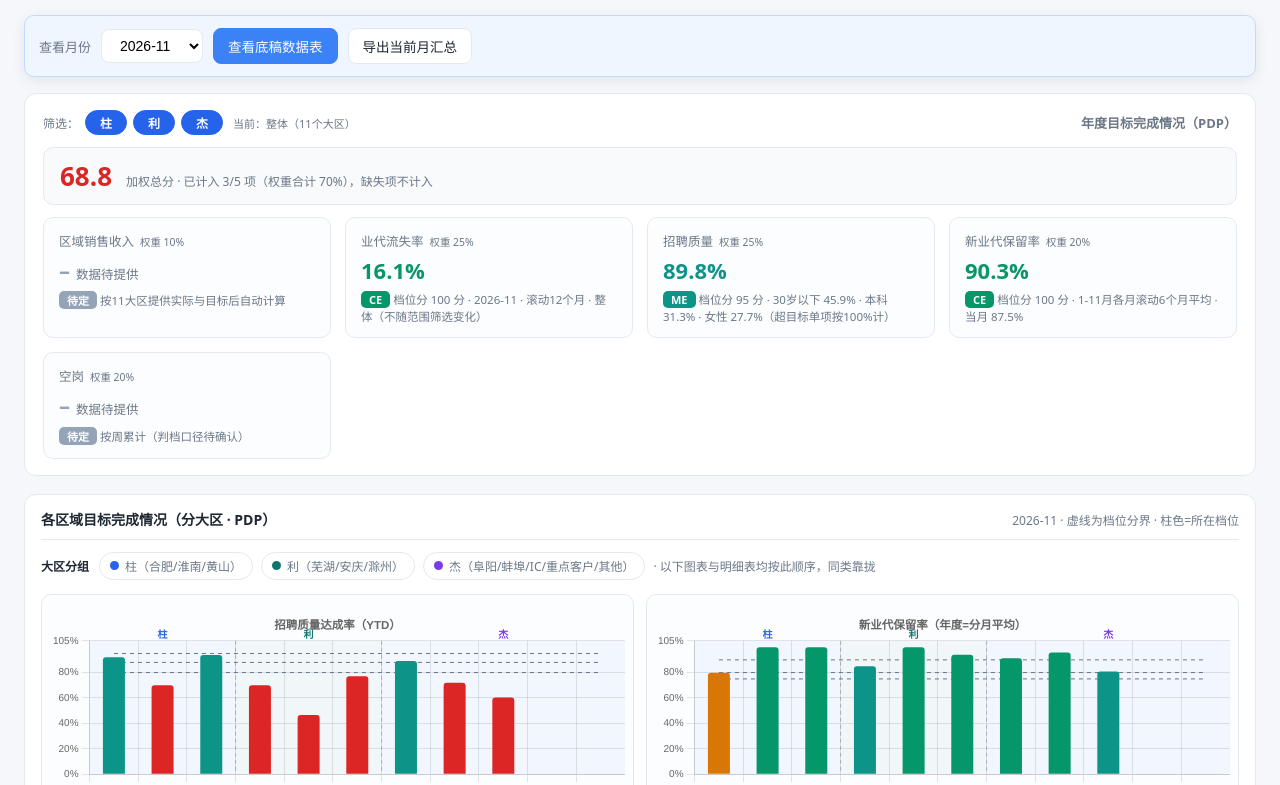
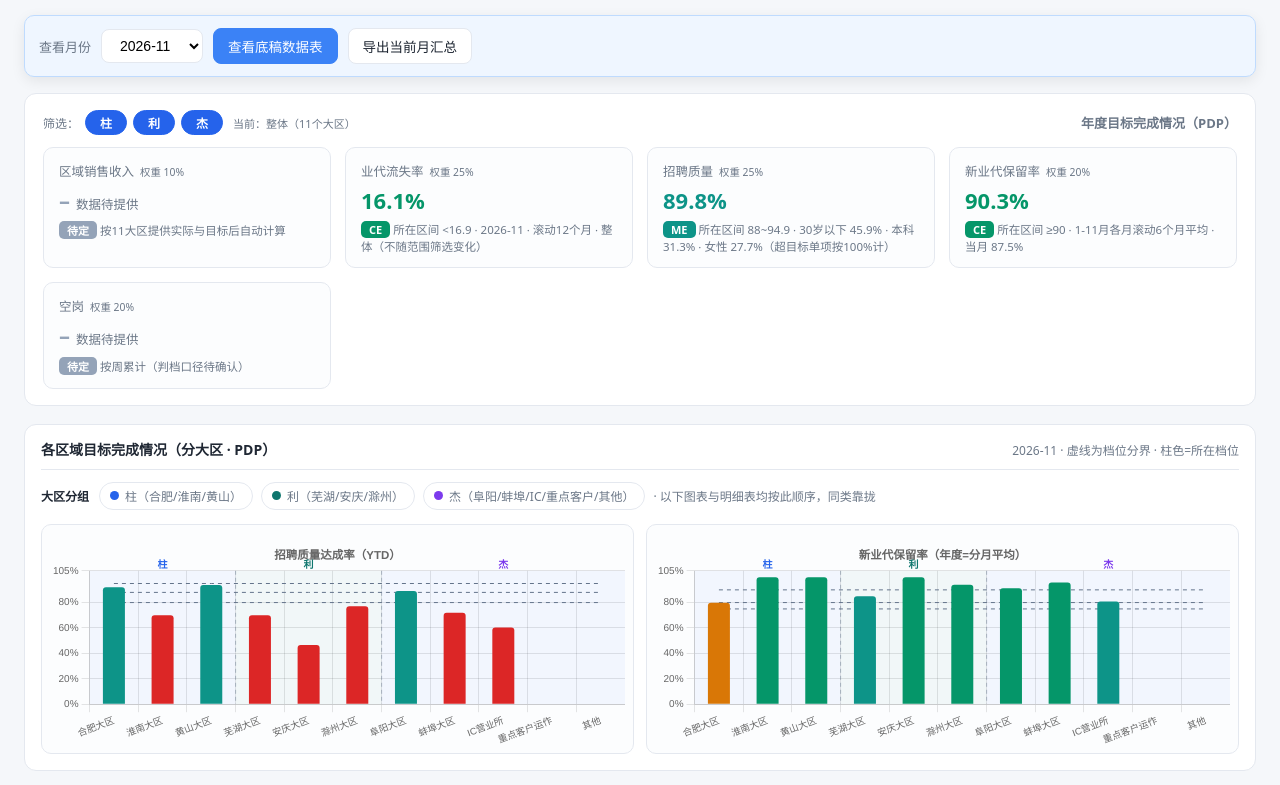
Before and after one commit to guan112233/recruitment-dashboard, a plain HTML site: page index.html in a window 1280 px wide. Shown: the part 77-862 px from the top of the page. Drawn offline with Linux system fonts and the light colour scheme.

Commit message:
PDP: remove band scores & weighted total, show band ranges only

```diff
--- a/index.html
+++ b/index.html
@@ -118,9 +118,6 @@ footer{text-align:center;color:var(--sub);font-size:12px;margin-top:8px}
 .pdp-filter-hint{font-size:11px;color:var(--sub);margin-left:4px}
 .pdp-chip{border:1px solid var(--line);background:#f1f5f9;border-radius:999px;padding:3px 14px;font-size:12px;cursor:pointer;color:var(--txt)}
 .pdp-chip.active{background:#2563eb;border-color:#2563eb;color:#fff;font-weight:600}
-.pdp-score{display:flex;align-items:baseline;gap:14px;border:1px solid var(--line);border-radius:10px;background:#f8fafc;padding:10px 16px;margin-bottom:12px}
-.pdp-score .ps-big{font-size:26px;font-weight:800}
-.pdp-score .ps-sub{font-size:12px;color:var(--sub);line-height:1.5}
 .band{display:inline-block;border-radius:5px;padding:1px 8px;font-size:11px;font-weight:700;color:#fff}
 .band-CE{background:#059669}.band-ME{background:#0d9488}.band-MR{background:#d97706}.band-MM{background:#dc2626}.band-NA{background:#94a3b8}
 .target-grid{display:grid;grid-template-columns:repeat(auto-fit,minmax(240px,1fr));gap:14px}
@@ -151,7 +148,7 @@ footer{text-align:center;color:var(--sub);font-size:12px;margin-top:8px}
 <header>
   <div>
     <h1>📊 关键指标数据看板</h1>
-    <div class="meta">数据源：底稿数据.xlsx · 生成时间：2026-11-25 14:39 · 每月更新数据后重新生成即可</div>
+    <div class="meta">数据源：底稿数据.xlsx · 生成时间：2026-11-25 14:55 · 每月更新数据后重新生成即可</div>
   </div>
 </header>
 
@@ -174,7 +171,6 @@ footer{text-align:center;color:var(--sub);font-size:12px;margin-top:8px}
     </div>
     <span class="targets-title">年度目标完成情况（PDP）</span>
   </div>
-  <div class="pdp-score" id="pdpScore"></div>
   <div class="target-grid" id="targetGrid"></div>
 </div>
 
@@ -216,7 +212,7 @@ footer{text-align:center;color:var(--sub);font-size:12px;margin-top:8px}
 <li><b>30岁以下人员</b>＝当月新聘且小于30岁（不含转岗、不含离职）；占比分母为新聘总人数</li>
 <li><b>YTD</b>＝当年累计招聘 − 当年累计离职（离职判定：离职时间≤当月月末）。各指标扣减口径：YTD新聘女性＝累计招聘女性业代−累计离职女性业代；YTD本科＝累计招聘本科业代−累计离职本科业代；<b>YTD30岁以下＝累计招聘30岁以下(不含转岗) − 累计离职30岁以下(不含转岗)</b>；<b>YTD30岁以下占比＝YTD30岁以下人数 ÷ YTD招聘总人数(不含转岗、扣减累计离职、不含当月入职当月离职)</b>；YTD业代招聘总数＝累计新聘业代−累计离职新聘业代；<b>YTD招聘总人数＝累计新聘总人数(不含转岗、不含当月入职当月离职) − 累计离职人员(不含转岗)——当月入职且当月离职者视同未计入</b></li>
 <li><b>业代试用期保留率</b>＝（滚动6个月新聘业代 − 滚动6个月转岗人员 − 滚动6个月非转岗业代中离职人员）÷（滚动6个月新聘业代 − 滚动6个月转岗人员），即分母=非转岗业代基数、分子=非转岗业代中仍在职的人数（转岗且后离职者不重复扣减）</li>
-<li><b>PDP 年度目标完成情况</b>＝5 项指标按权重加权，档位分 CE=100 / ME=95 / MR=90 / MM=80：①区域销售收入10%（YTD实际÷目标，≥101.5% CE / 100.5-101.5% ME / 99-100.5% MR / &lt;99% MM，数据待提供）；②业代流失率25%（滚动12个月·整体，&lt;16.9% CE / 16.9-17.3% ME / 17.4-17.7% MR / ≥17.8% MM）；③招聘质量25%（达成率=cap(30岁以下占比/45%)×30%+cap(本科占比/30%)×40%+cap(女性占比/42%)×30%，单项超目标按100%封顶，≥95% CE / 88-95% ME / 80-88% MR / &lt;80% MM）；④新业代保留率20%（分月滚动6个月、年度按分月平均，≥90% CE / ≥80% ME / ≥75% MR / &lt;75% MM）；⑤空岗20%（按周累计，判档口径待确认，数据待提供）。左上角「柱/利/杰」筛选可单选/多选，仅影响 PDP 区块；流失率为整体口径不受筛选影响</li>
+<li><b>PDP 年度目标完成情况</b>＝5 项指标分别判定所在档位（CE/ME/MR/MM），展示档位与对应区间，不计分：①区域销售收入10%（YTD实际÷目标，≥101.5% CE / 100.5-101.5% ME / 99-100.5% MR / &lt;99% MM，数据待提供）；②业代流失率25%（滚动12个月·整体，&lt;16.9% CE / 16.9-17.3% ME / 17.4-17.7% MR / ≥17.8% MM）；③招聘质量25%（达成率=cap(30岁以下占比/45%)×30%+cap(本科占比/30%)×40%+cap(女性占比/42%)×30%，单项超目标按100%封顶，≥95% CE / 88-95% ME / 80-88% MR / &lt;80% MM）；④新业代保留率20%（分月滚动6个月、年度按分月平均，≥90% CE / ≥80% ME / ≥75% MR / &lt;75% MM）；⑤空岗20%（按周累计，判档口径待确认，数据待提供）。左上角「柱/利/杰」筛选可单选/多选，仅影响 PDP 区块；流失率为整体口径不受筛选影响</li>
 </ul>
 </details>
 
@@ -518,17 +514,25 @@ function renderTable(mo) {
 
 // ============ PDP 年度目标完成情况 ============
 // 口径（底稿 Sheet2 / 2026-11-25 与管管确认）：
-//  档位分 CE=100 / ME=95 / MR=90 / MM=80，按权重加权；
+//  不展示分数与加权总分，各指标仅显示所在档位（CE/ME/MR/MM）及对应区间；
 //  ①区域销售收入10%：YTD实际÷目标（分对应区域，数据 pdp_inputs.json）；≥101.5 CE / ≥100.5 ME / ≥99 MR / <99 MM
 //  ②业代流失率25%：滚动12个月·整体（不随筛选变化）；<16.9 CE / 16.9-17.3 ME / 17.4-17.7 MR / ≥17.8 MM
 //  ③招聘质量25%：达成率=cap(X/45)×30%+cap(Y/30)×40%+cap(Z/42)×30%，单项超目标按100%封顶；≥95 CE / ≥88 ME / ≥80 MR / <80 MM
 //  ④新业代保留率20%：分月滚动6个月（业代口径），年度=各月平均；≥90 CE / ≥80 ME / ≥75 MR / <75 MM
 //  ⑤空岗20%：按周累计（口径待定，数据 pdp_inputs.json）
-const BAND_SCORE = { CE: 100, ME: 95, MR: 90, MM: 80 };
 const capPct = (num, den, target) => (den ? Math.min(num / den * 100, target) : null);
 function bandOf(r, cuts) {
   for (const c of cuts) if (r >= c.min) return c.band;
   return cuts[cuts.length - 1].band;
+}
+// 由分档切点反推某档位的数值区间（cuts 按阈值降序排列）
+function rangeOf(cuts, band) {
+  const i = cuts.findIndex(c => c.band === band);
+  if (i < 0) return '';
+  const lo = cuts[i].min, hi = i > 0 ? cuts[i - 1].min : null;
+  if (hi == null) return '≥' + lo;
+  if (lo <= -1e8) return '<' + hi;
+  return lo + '~' + (hi - 0.1);
 }
 const bandColor = { CE: '#059669', ME: '#0d9488', MR: '#d97706', MM: '#dc2626', NA: '#94a3b8' };
 
@@ -564,6 +568,7 @@ function pdpIndicators(mo) {
     list.push({ name: '区域销售收入', weight: 0.10,
       actual: rate == null ? '–' : rate.toFixed(1) + '%',
       band: rate == null ? 'NA' : bandOf(rate, [{ min: 101.5, band: 'CE' }, { min: 100.5, band: 'ME' }, { min: 99, band: 'MR' }, { min: -1e9, band: 'MM' }]),
+      cuts: [{ min: 101.5, band: 'CE' }, { min: 100.5, band: 'ME' }, { min: 99, band: 'MR' }, { min: -1e9, band: 'MM' }],
       sub: 'YTD实际÷目标' + (selRgs.length === REGIONS.length ? '' : `（${selRgs.length}个大区）`) });
   } else {
     list.push({ name: '区域销售收入', weight: 0.10, pending: '数据待提供', band: 'NA', sub: '按11大区提供实际与目标后自动计算' });
@@ -576,6 +581,7 @@ function pdpIndicators(mo) {
     const curM = attrMonths[attrMonths.length - 1], cur = +attr[curM];
     list.push({ name: '业代流失率', weight: 0.25, actual: cur.toFixed(1) + '%',
       band: cur < 16.9 ? 'CE' : cur <= 17.3 ? 'ME' : cur <= 17.7 ? 'MR' : 'MM',
+      cuts: [{ min: 17.8, band: 'MM' }, { min: 17.4, band: 'MR' }, { min: 16.9, band: 'ME' }, { min: -1e9, band: 'CE' }],
       sub: `${curM} · 滚动12个月 · 整体（不随范围筛选变化）` });
   } else {
     list.push({ name: '业代流失率', weight: 0.25, pending: '数据待提供', band: 'NA', sub: '滚动12个月 · 整体（晴雨表）' });
@@ -586,6 +592,7 @@ function pdpIndicators(mo) {
   const zq = (X != null && Y != null && Z != null) ? X / 45 * 30 + Y / 30 * 40 + Z / 42 * 30 : null;
   list.push({ name: '招聘质量', weight: 0.25, actual: zq == null ? '–' : zq.toFixed(1) + '%',
     band: zq == null ? 'NA' : bandOf(zq, [{ min: 95, band: 'CE' }, { min: 88, band: 'ME' }, { min: 80, band: 'MR' }, { min: -1e9, band: 'MM' }]),
+    cuts: [{ min: 95, band: 'CE' }, { min: 88, band: 'ME' }, { min: 80, band: 'MR' }, { min: -1e9, band: 'MM' }],
     sub: `30岁以下 ${t['ytd总'] ? (t['ytd30'] / t['ytd总'] * 100).toFixed(1) : '–'}% · 本科 ${t['ytd业'] ? (t['ytd本科'] / t['ytd业'] * 100).toFixed(1) : '–'}% · 女性 ${t['ytd业'] ? (t['ytd女'] / t['ytd业'] * 100).toFixed(1) : '–'}%（超目标单项按100%计）` });
 
   // ④ 新业代保留率（20%）—— 分月滚动6个月，年度按分月平均
@@ -595,6 +602,7 @@ function pdpIndicators(mo) {
     const curS = pdpAgg(mo);
     list.push({ name: '新业代保留率', weight: 0.20, actual: avg.toFixed(1) + '%',
       band: bandOf(avg, [{ min: 90, band: 'CE' }, { min: 80, band: 'ME' }, { min: 75, band: 'MR' }, { min: -1e9, band: 'MM' }]),
+      cuts: [{ min: 90, band: 'CE' }, { min: 80, band: 'ME' }, { min: 75, band: 'MR' }, { min: -1e9, band: 'MM' }],
       sub: `1-${mo.slice(5)}月各月滚动6个月平均 · 当月 ${curS['6m招聘'] ? (curS['6m在职'] / curS['6m招聘'] * 100).toFixed(1) : '–'}%` });
   } else {
     list.push({ name: '新业代保留率', weight: 0.20, pending: '基数不足', band: 'NA', sub: '分月滚动6个月 · 年度按分月平均' });
@@ -609,6 +617,7 @@ function pdpIndicators(mo) {
     const cur = nums.length ? nums.reduce((a, b) => a + b, 0) : null;
     list.push({ name: '空岗', weight: 0.20, actual: cur == null ? '–' : cur.toFixed(0),
       band: cur == null ? 'NA' : bandOf(-cur, [{ min: -4, band: 'CE' }, { min: -8, band: 'ME' }, { min: -10, band: 'MR' }, { min: -1e9, band: 'MM' }]),
+      rangeMap: { CE: '≤4', ME: '4.1~8', MR: '8.1~10', MM: '>10' },
       sub: '所选范围累计（口径待定，暂按累计数判档）' });
   } else {
     list.push({ name: '空岗', weight: 0.20, pending: '数据待提供', band: 'NA', sub: '按周累计（判档口径待确认）' });
@@ -625,23 +634,15 @@ function renderPDP(mo) {
       ? `<div class="tv" style="color:#94a3b8">–<small>${x.pending}</small></div>`
       : `<div class="tv" style="color:${c}">${x.actual}</div>`;
     const bandTag = `<span class="band band-${x.band}">${x.band === 'NA' ? '待定' : x.band}</span>`;
-    const scoreTxt = x.pending || x.band === 'NA' ? '' : ` 档位分 ${BAND_SCORE[x.band]} 分 ·`;
+    const rangeTxt = x.band === 'NA' ? ''
+      : x.rangeMap ? ` 所在区间 ${x.rangeMap[x.band]} ·`
+      : x.cuts ? ` 所在区间 ${rangeOf(x.cuts, x.band)} ·` : '';
     return `<div class="tcard">
       <div class="tn">${x.name}<small style="margin-left:6px">权重 ${(x.weight * 100).toFixed(0)}%</small></div>
       ${valHtml}
-      <div class="td" style="margin-top:8px">${bandTag}${scoreTxt} ${x.sub}</div>
+      <div class="td" style="margin-top:8px">${bandTag}${rangeTxt} ${x.sub}</div>
     </div>`;
   }).join('');
-  const scored = items.filter(x => !x.pending && x.band !== 'NA');
-  const total = scored.reduce((s, x) => s + x.weight * BAND_SCORE[x.band], 0);
-  const wsum = scored.reduce((s, x) => s + x.weight, 0);
-  const note = wsum >= 0.999
-    ? 'CE=100 · ME=95 · MR=90 · MM=80，按权重加权，满分100'
-    : `已计入 ${scored.length}/5 项（权重合计 ${(wsum * 100).toFixed(0)}%），缺失项不计入`;
-  const totalC = total >= 95 ? '#059669' : total >= 90 ? '#0d9488' : total >= 80 ? '#d97706' : '#dc2626';
-  document.getElementById('pdpScore').innerHTML =
-    `<span class="ps-big" style="color:${totalC}">${scored.length ? total.toFixed(1) : '–'}</span>
-     <span class="ps-sub">加权总分${scored.length ? '' : ''} · ${note}</span>`;
   const sel = [...pdpSel].sort();
   const regionsN = pdpRegions().length;
   document.getElementById('pdpFilterHint').textContent =
```
